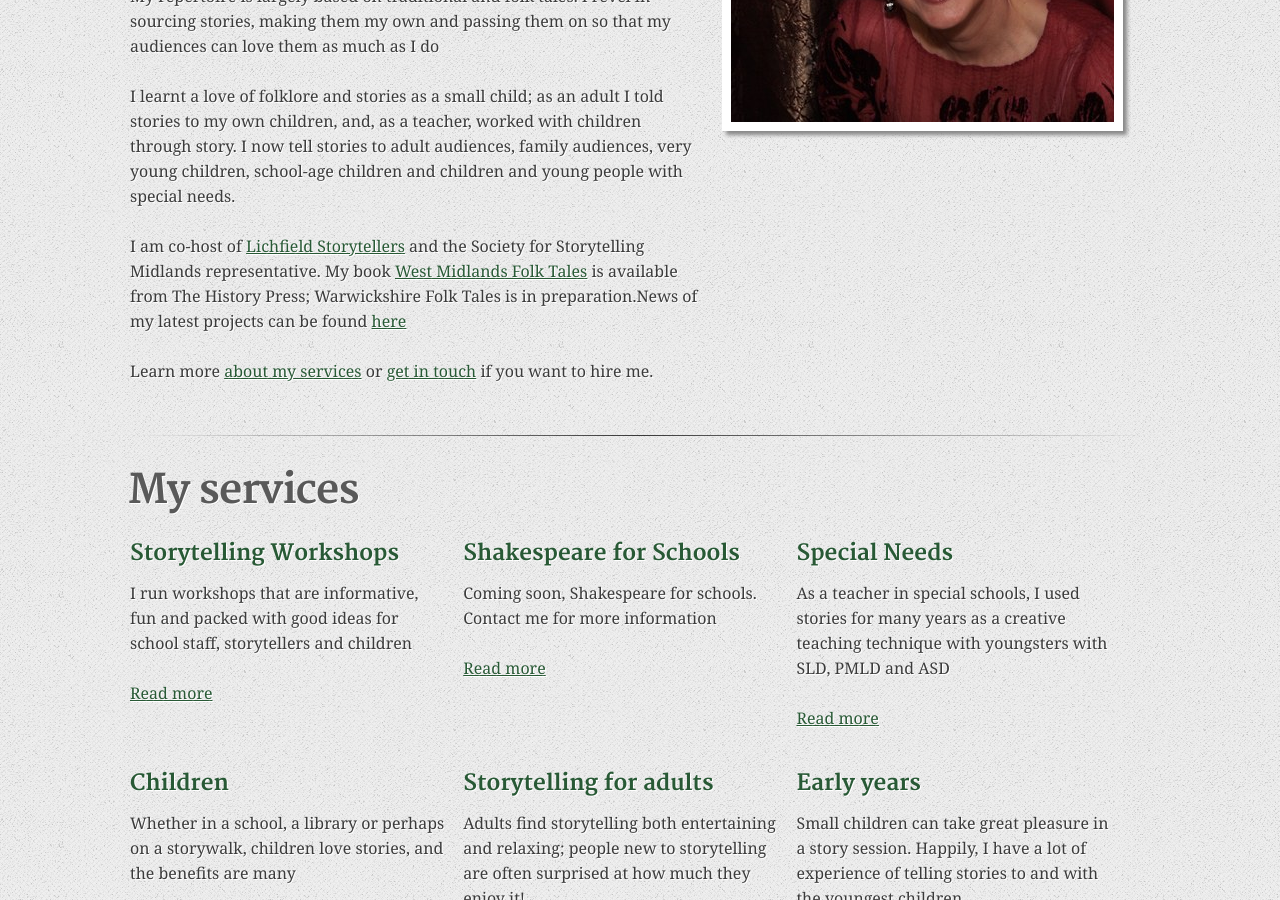
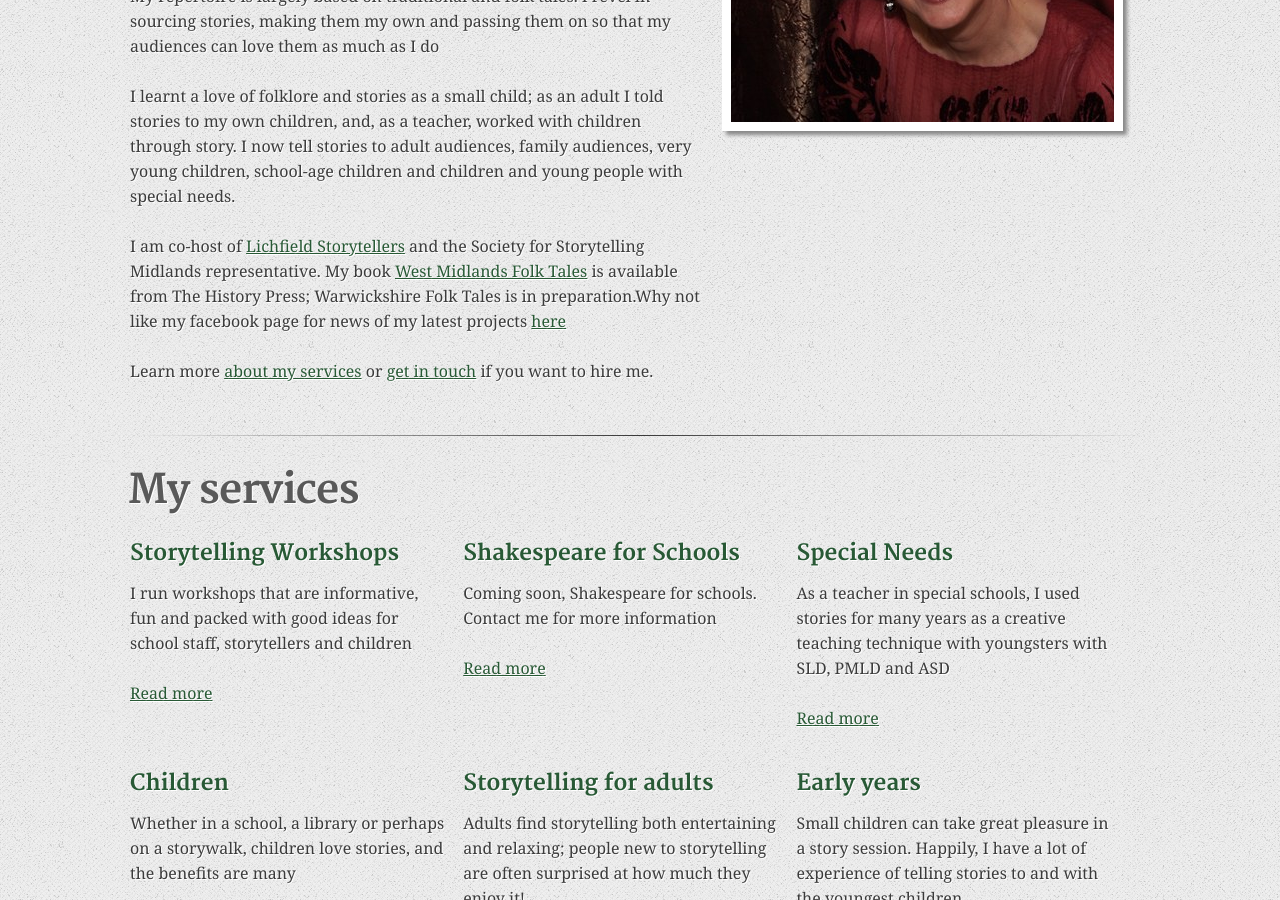
Before and after one commit to m3dwards/storytellingforall, a Jekyll site: the page built from index.html, in a window 1280 px wide and 900 px high, scrolled down 328 px. Built offline with Jekyll 4.4.1, drawn with Linux system fonts in a browser that asks for light colours.

Commit message:
Update intro.md

```diff
--- a/_includes/intro.md
+++ b/_includes/intro.md
@@ -8,6 +8,6 @@ My repertoire is largely based on traditional and folk tales. I revel in sourcin
 
 I learnt a love of folklore and stories as a small child; as an adult I told stories to my own children, and, as a teacher, worked with children through story. I now tell stories to adult audiences, family audiences, very young children, school-age children and children and young people with special needs.
 
-I am co-host of [Lichfield Storytellers](https://www.facebook.com/lichfieldstorytellers/) and the Society for Storytelling Midlands representative. My book [West Midlands Folk Tales](https://www.thehistorypress.co.uk/publication/west-midlands-folk-tales/9780750985390/) is available from The History Press; Warwickshire Folk Tales is in preparation.News of my latest projects can be found [here](https://www.facebook.com/cathedwardsstorytellerandauthor/?epa=SEARCH_BOX)
+I am co-host of [Lichfield Storytellers](https://www.facebook.com/lichfieldstorytellers/) and the Society for Storytelling Midlands representative. My book [West Midlands Folk Tales](https://www.thehistorypress.co.uk/publication/west-midlands-folk-tales/9780750985390/) is available from The History Press; Warwickshire Folk Tales is in preparation.Why not like my facebook page for news of my latest projects [here](https://www.facebook.com/cathedwardsstorytellerandauthor/?epa=SEARCH_BOX)
 
 Learn more [about my services](#home-services) or [get in touch](#contact) if you want to hire me.
```
